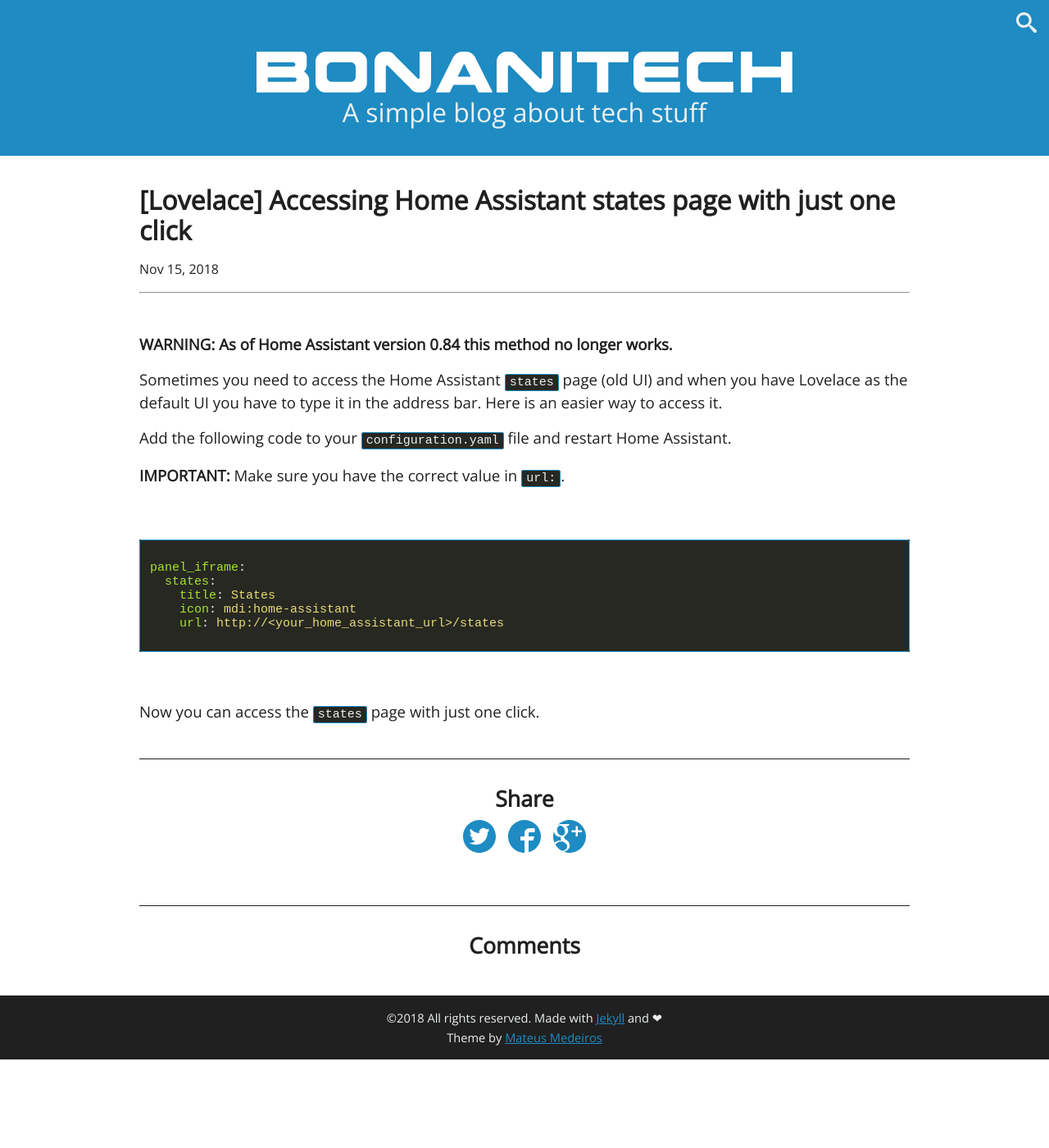
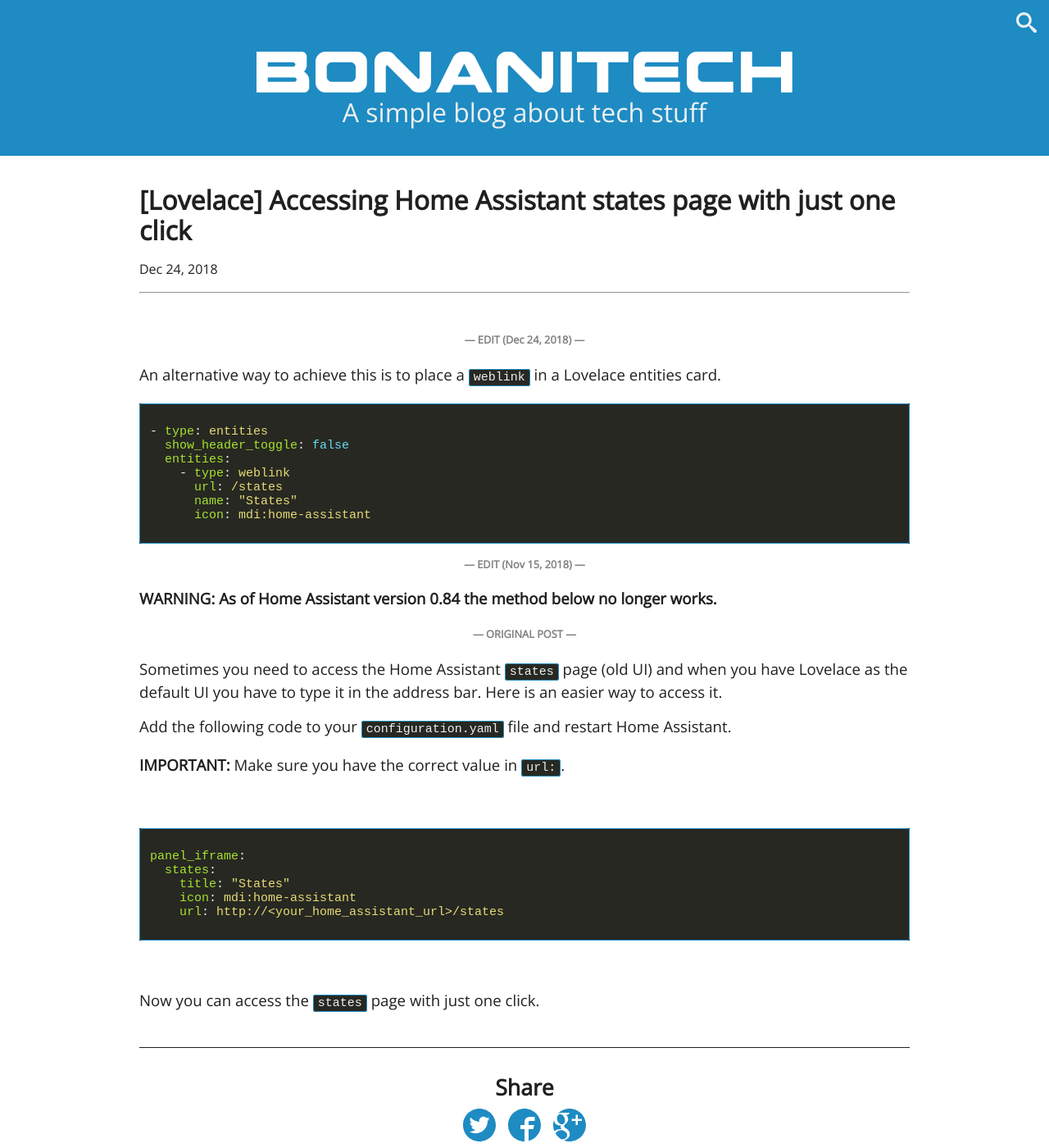
Before and after one commit to bonanitech/blog, a Jekyll site: the page built from _posts/2018-10-31-lovelace-accessing-home-assistant-states-page-with-just-one-click.md, in a window 1280 px wide and 1400 px high. Shown: the whole window at 82% size. Built offline with Jekyll 4.4.1, drawn with Linux system fonts in a browser that asks for light colours; comment, search, counter and statistics services are not loaded.

Commit message:
Update post

````diff
--- a/_posts/2018-10-31-lovelace-accessing-home-assistant-states-page-with-just-one-click.md
+++ b/_posts/2018-10-31-lovelace-accessing-home-assistant-states-page-with-just-one-click.md
@@ -3,12 +3,35 @@ layout: post
 comments: true
 title:  "[Lovelace] Accessing Home Assistant states page with just one click"
 twitter_text: "[Lovelace] Accessing @home_assistant states page with just one click"
-date:   2018-11-15 10:30:00
+date:   2018-12-24 10:30:00
 tags: HomeAssistant Lovelace
 permalink: /lovelace-accessing-home-assistant-states-page-with-just-one-click/
 ---
 <!-- markdownlint-disable html -->
-**WARNING: As of Home Assistant version 0.84 this method no longer works.**
+**--- EDIT \(Dec 24, 2018\) ---**
+{: style="color:gray; font-size: 80%; text-align: center;"}
+
+An alternative way to achieve this is to place a `weblink` in a Lovelace entities card.
+
+```yaml
+{% raw %}
+- type: entities
+  show_header_toggle: false
+  entities:
+    - type: weblink
+      url: /states
+      name: "States"
+      icon: mdi:home-assistant
+{% endraw %}
+```
+
+**--- EDIT \(Nov 15, 2018\) ---**
+{: style="color:gray; font-size: 80%; text-align: center;"}
+
+**WARNING: As of Home Assistant version 0.84 the method below no longer works.**
+
+**--- ORIGINAL POST ---**
+{: style="color:gray; font-size: 80%; text-align: center;"}
 
 Sometimes you need to access the Home Assistant `states` page \(old UI\) and when you have Lovelace as the default UI you have to type it in the address bar. Here is an easier way to access it.
 
@@ -22,7 +45,7 @@ Add the following code to your `configuration.yaml` file and restart Home Assist
 {% raw %}
 panel_iframe:
   states:
-    title: States
+    title: "States"
     icon: mdi:home-assistant
     url: http://<your_home_assistant_url>/states
 {% endraw %}
````
